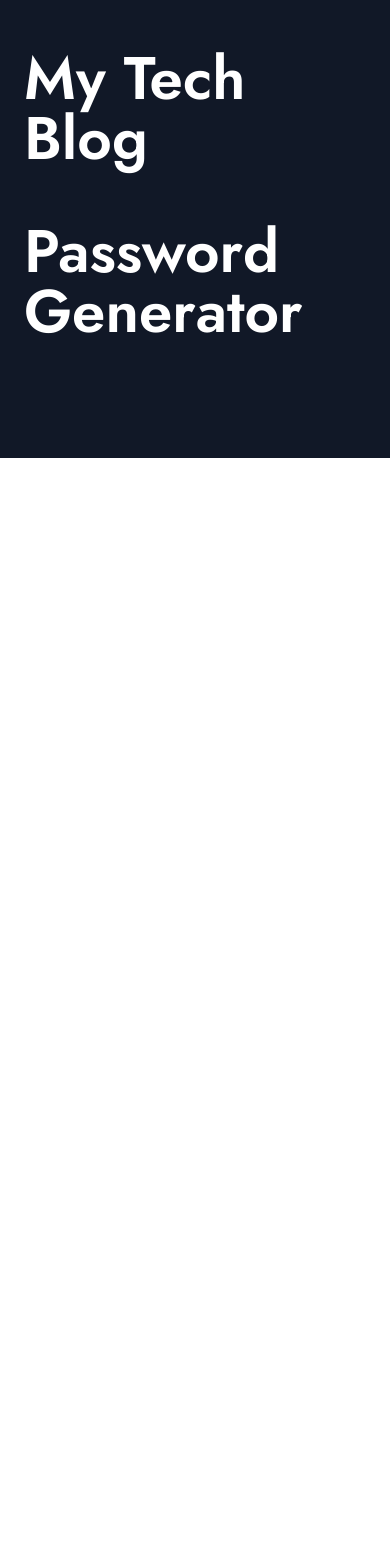
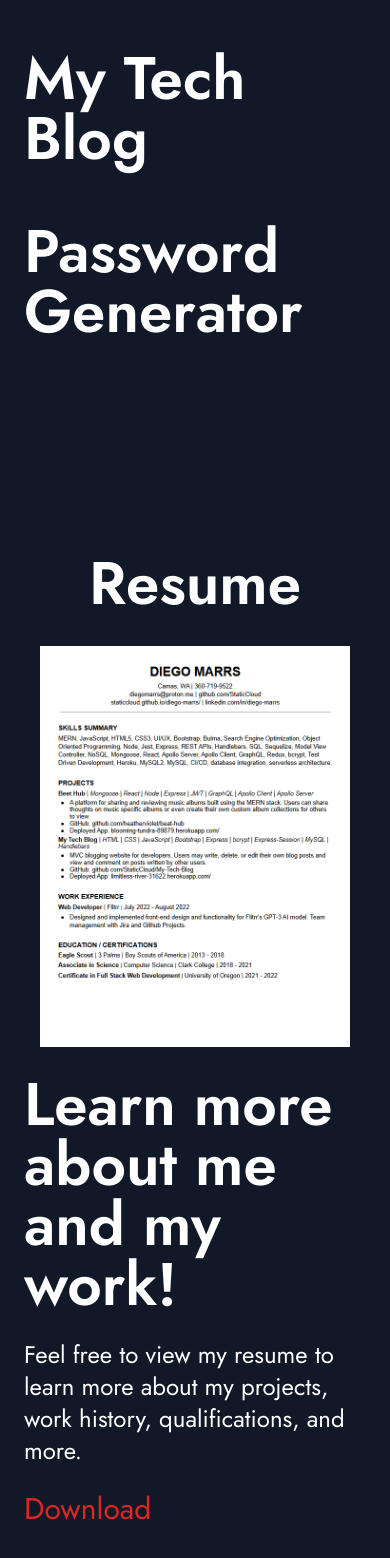
Before and after one commit to StaticCloud/diego-marrs, a React (Create React App) app: page / in a window 390 px wide. Shown: the part 1230-2788 px from the top of the page. Before the commit the page ends 1688 px from the top, so only its background shows below. Built offline with nearby package versions, Linux system fonts and the light colour scheme.

Commit message:
added resume section

```diff
--- /dev/null
+++ b/src/components/Resume.js
@@ -0,0 +1,25 @@
+import React from 'react';
+
+import Prev from '../icons/ResumePrev.png';
+
+function Resume() {
+    return (
+        <section className="min-h-screen flex flex-col w-full dark:bg-gray-900 dark:text-white py-20 z-40 relative">
+            <div className="flex items-center">
+                <h1 className="text-6xl font-semibold inline-block p-4 mx-auto">Resume</h1>
+            </div>
+            <div className="flex-1 flex flex-wrap md:flex-row-reverse items-center h-full justify-center">
+                <div className="max-w-md px-6">
+                    <img src={Prev} className="p-4"></img>
+                </div>
+                <div className="max-w-xl px-6">
+                    <h1 className="text-6xl font-semibold py-3">Learn more about me and my work!</h1>
+                    <p className="text-2xl py-3">Feel free to view my resume to learn more about my projects, work history, qualifications, and more.</p>
+                    <p className="text-3xl py-3 text-red-600">Download</p>
+                </div>
+            </div>
+        </section>
+    );
+}
+
+export default Resume;
--- a/src/pages/Home.js
+++ b/src/pages/Home.js
@@ -3,6 +3,7 @@ import React, { useState } from 'react';
 import Nav from '../components/Navbar'
 import Landing from '../components/Landing'
 import Projects from '../components/Projects'
+import Resume from '../components/Resume'
 
 function Home() {
 
@@ -14,6 +15,7 @@ function Home() {
             <Landing/>
             <div className='h-screen'></div>
             <Projects/>
+            <Resume/>
             {/* <button onClick={() => mode == 'dark' ? setMode('') : setMode('dark')}>
                 Toggle Theme
             </button> */}
```
Also changed, not shown: src/icons/ResumePrev.png (added).
